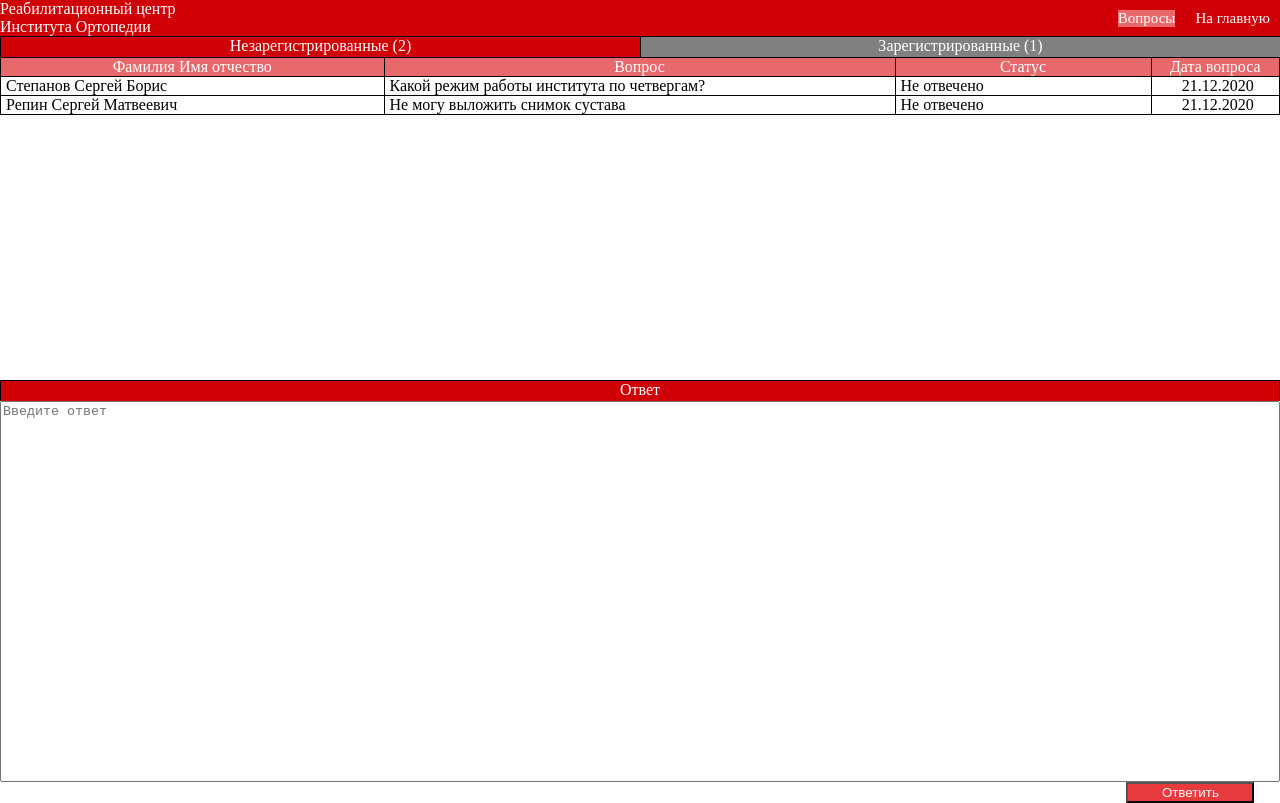
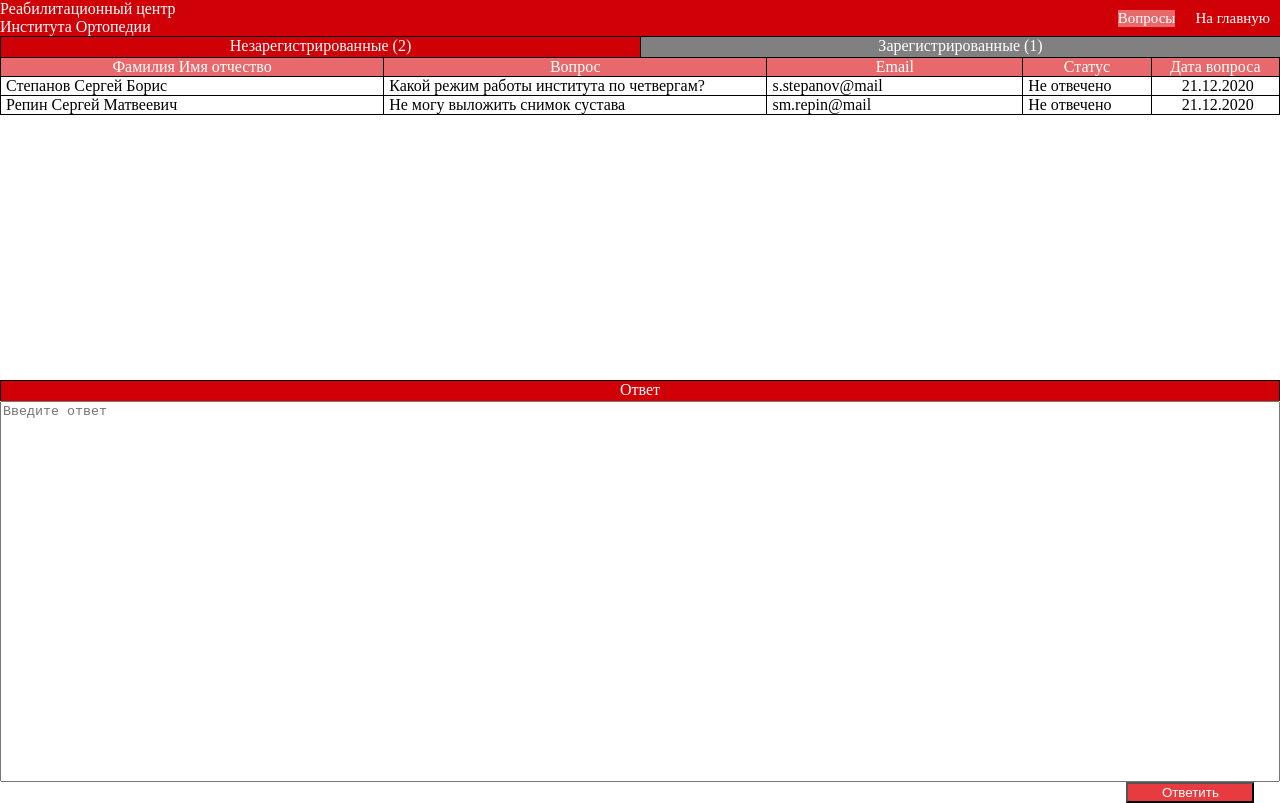
Before and after one commit to Brainiack5/Prototype, a plain HTML site: page admin_panel.html in a window 1280 px wide. Drawn offline with Linux system fonts and the light colour scheme.

Commit message:
Добавлен email

```diff
--- a/admin_panel.html
+++ b/admin_panel.html
@@ -32,22 +32,25 @@
             <div style="display: flex; flex-direction: column;">
                 <div class="table-row-first">
                     <div style="text-align: center; width: 30vw;" class="color2 table-cell">Фамилия Имя отчество</div>
-                    <div style="text-align: center; width: 40vw;" class="color2 table-cell">Вопрос</div>
-                    <div style="text-align: center; width: 20vw;" class="color2 table-cell">Статус</div>
+                    <div style="text-align: center; width: 30vw;" class="color2 table-cell">Вопрос</div>
+                    <div style="text-align: center; width: 20vw;" class="color2 table-cell">Email</div>
+                    <div style="text-align: center; width: 10vw;" class="color2 table-cell">Статус</div>
                     <div style="text-align: center; width: 10vw;" class="color2 table-cell-last">Дата вопроса</div>
                 </div>
 
                 <div class="table-row">
                     <div style="width: 30vw;" class="table-cell"><span style="margin-left: 5px;">Степанов Сергей Борис</span></div>
-                    <div style="width: 40vw;" class="table-cell"><span style="margin-left: 5px;">Какой режим работы института по четвергам?</span></div>
-                    <div style="width: 20vw;" class="table-cell"><span style="margin-left: 5px;">Не отвечено</span></div>
+                    <div style="width: 30vw;" class="table-cell"><span style="margin-left: 5px;">Какой режим работы института по четвергам?</span></div>
+                    <div style="width: 20vw;" class="table-cell"><span style="margin-left: 5px;">s.stepanov@mail</span></div>
+                    <div style="width: 10vw;" class="table-cell"><span style="margin-left: 5px;">Не отвечено</span></div>
                     <div style="width: 10vw; text-align: center;" class="table-cell-last"><span style="margin-left: 5px;">21.12.2020</span></div>
                 </div>
 
                 <div class="table-row">
                     <div style="width: 30vw;" class="table-cell"><span style="margin-left: 5px;">Репин Сергей Матвеевич</span></div>
-                    <div style="width: 40vw;" class="table-cell"><span style="margin-left: 5px;">Не могу выложить снимок сустава</span></div>
-                    <div style="width: 20vw;" class="table-cell"><span style="margin-left: 5px;">Не отвечено</span></div>
+                    <div style="width: 30vw;" class="table-cell"><span style="margin-left: 5px;">Не могу выложить снимок сустава</span></div>
+                    <div style="width: 20vw;" class="table-cell"><span style="margin-left: 5px;">sm.repin@mail</span></div>
+                    <div style="width: 10vw;" class="table-cell"><span style="margin-left: 5px;">Не отвечено</span></div>
                     <div style="width: 10vw; text-align: center;" class="table-cell-last"><span style="margin-left: 5px;">21.12.2020</span></div>
                 </div>
             </div>
```
